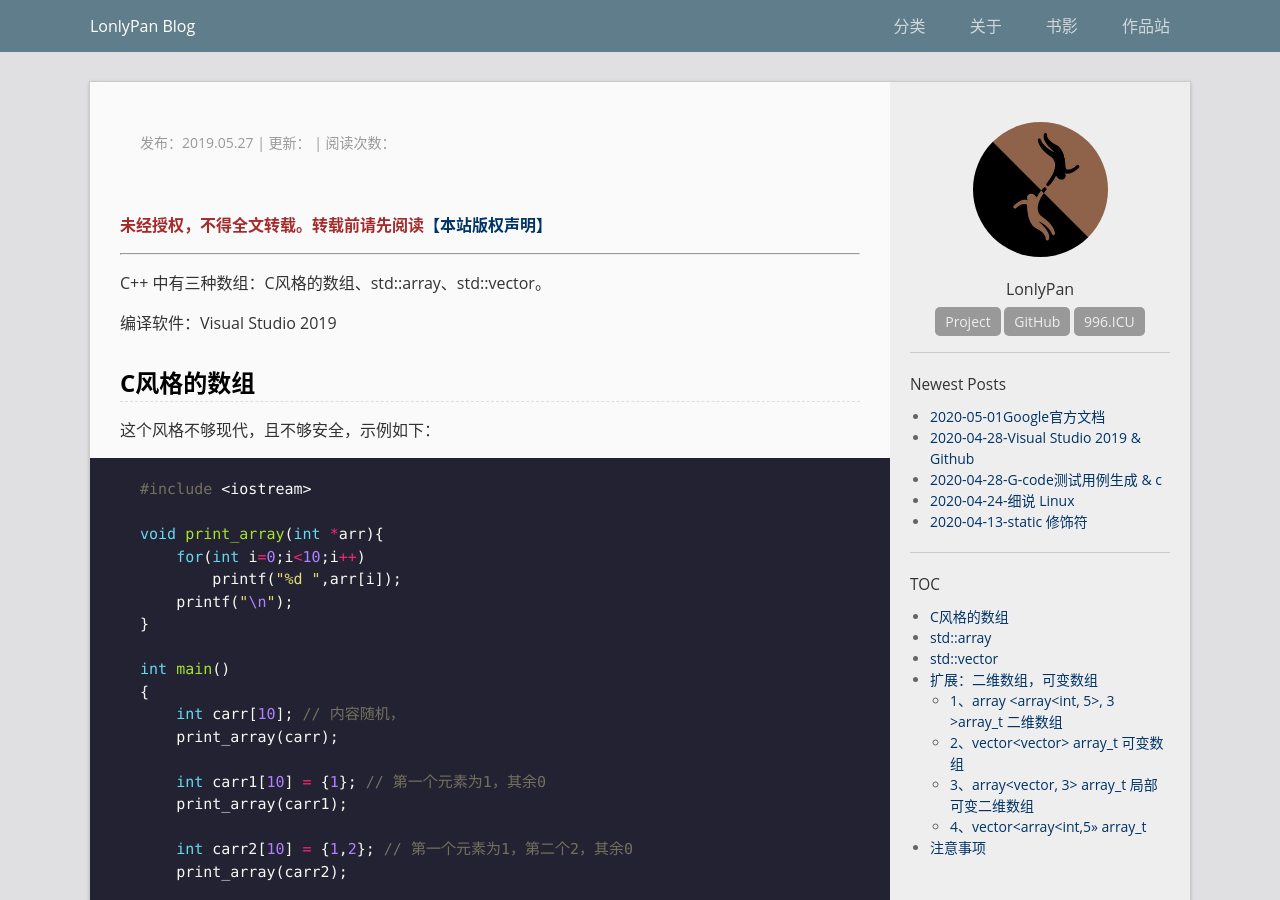
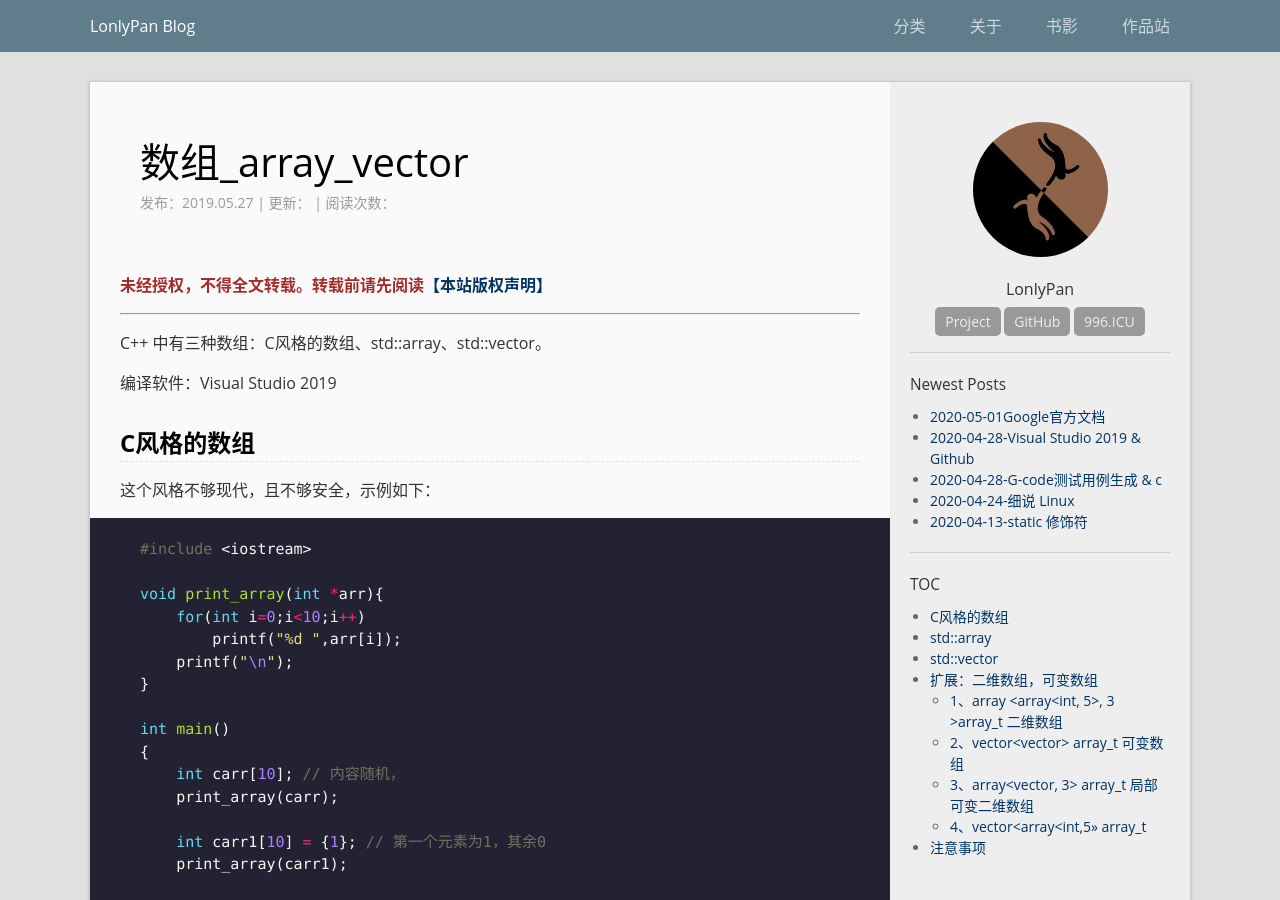
Before and after one commit to LonlyStack/LonlyPan.github.io, a Jekyll site: the page built from _posts/2019-05-27-数组_array_vector.md, in a window 1280 px wide and 900 px high. Built offline with Jekyll 4.4.1, drawn with Linux system fonts in a browser that asks for light colours; comment, search, counter and statistics services are not loaded.

Commit message:
修改文件: _posts/2019-05-27-数组_array_vector.md

```diff
--- a/_posts/2019-05-27-数组_array_vector.md
+++ b/_posts/2019-05-27-数组_array_vector.md
@@ -1,6 +1,7 @@
 ---
 layout: post
-title: "数组_array_vector"
+show_title: "数组_array_vector"
+title: "2019-5-27-数组_array_vector"
 data: 2019-5-27 16:47
 categories:  c&c++
 ---
```
